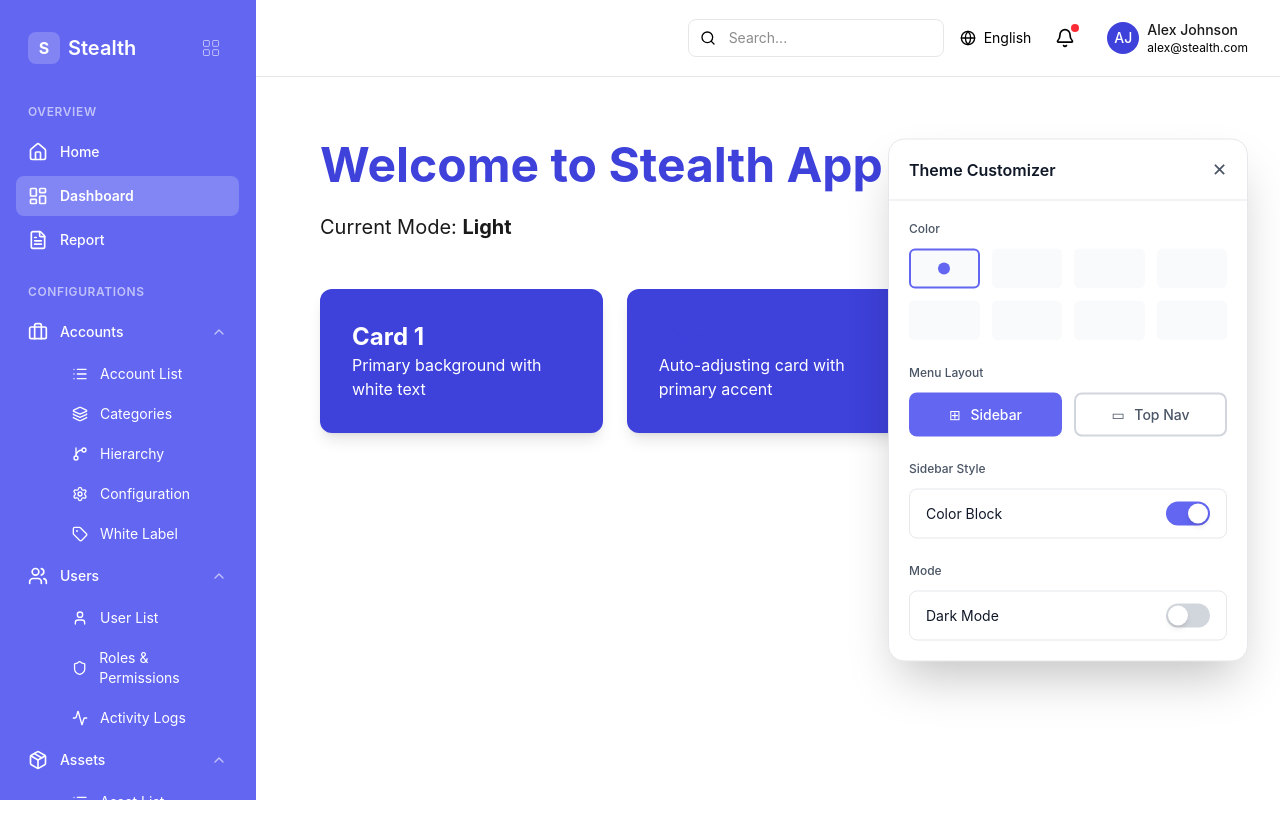
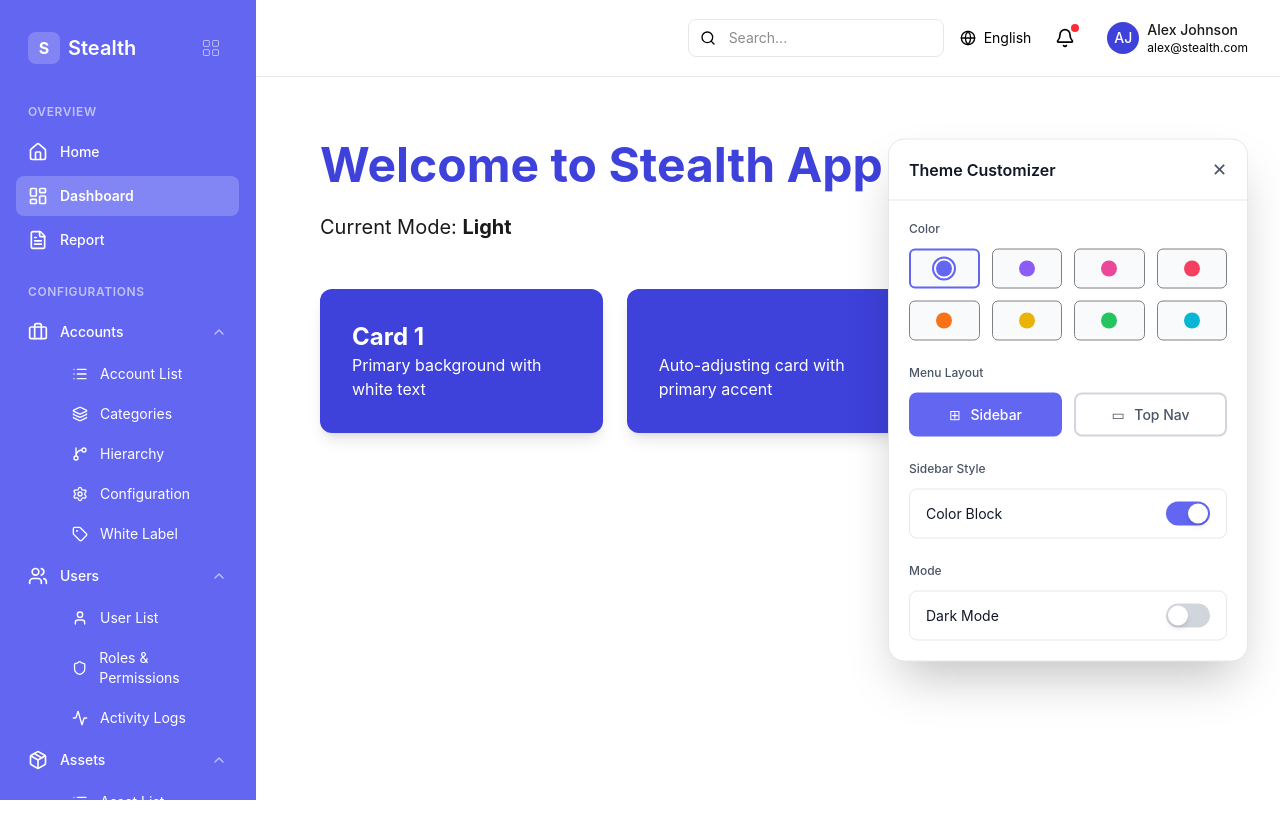
Before and after one commit to sandeep3642/stealth, a React (Vite) app: page /dashboard in a window 1280 px wide. Shown: the top 838 px of the page. Built offline with nearby package versions, Linux system fonts and the light colour scheme.

Commit message:
fix : color block

```diff
--- a/index.html
+++ b/index.html
@@ -4,7 +4,7 @@
     <meta charset="UTF-8" />
     <link rel="icon" type="image/svg+xml" href="/vite.svg" />
     <meta name="viewport" content="width=device-width, initial-scale=1.0" />
-    <title>my-react-tailwind-app</title>
+    <title>StelthX</title>
   </head>
   <body>
     <div id="root"></div>
--- a/src/components/ThemeCustomizer.jsx
+++ b/src/components/ThemeCustomizer.jsx
@@ -65,23 +65,20 @@ export default function ThemeCustomizer() {
   // Open panel
   return (
     <div
-      className={`fixed top-1/2 right-8 -translate-y-1/2 z-50 w-90 rounded-2xl shadow-2xl border overflow-hidden ${
-        isDark
+      className={`fixed top-1/2 right-8 -translate-y-1/2 z-50 w-90 rounded-2xl shadow-2xl border overflow-hidden ${isDark
           ? "bg-gray-950 text-white border-gray-800"
           : "bg-white text-gray-900 border-gray-200"
         }`}
     >
       {/* Header */}
       <div
-        className={`flex items-center justify-between px-5 py-4 border-b ${
-          isDark ? "border-gray-800" : "border-gray-200"
+        className={`flex items-center justify-between px-5 py-4 border-b ${isDark ? "border-gray-800" : "border-gray-200"
           }`}
       >
         <h3 className="text-base font-semibold">Theme Customizer</h3>
         <button
           onClick={() => setIsOpen(false)}
-          className={`transition text-lg ${
-            isDark
+          className={`transition text-lg ${isDark
               ? "text-gray-400 hover:text-white"
               : "text-gray-600 hover:text-gray-900"
             }`}
@@ -95,8 +92,7 @@ export default function ThemeCustomizer() {
         {/* Color Palette */}
         <div>
           <label
-            className={`block text-xs font-medium mb-3 ${
-              isDark ? "text-gray-400" : "text-gray-600"
+            className={`block text-xs font-medium mb-3 ${isDark ? "text-gray-400" : "text-gray-600"
               }`}
           >
             Color
@@ -106,36 +102,38 @@ export default function ThemeCustomizer() {
               <button
                 key={color}
                 onClick={() => handlePresetColor(color)}
-                className="w-full h-10 rounded-md transition-all relative"
+                className="w-full h-10 rounded-md transition-all relative flex items-center justify-center"
                 style={{
                   backgroundColor: "#f1f5f980",
                   border:
                     selectedColor === color
                       ? `2px solid ${color}`
-                      : "2px solid transparent", // light gray border for unselected
+                      : "1px solid gray",
                 }}
               >
+                {/* Center color preview (ALWAYS visible) */}
+                <div
+                  className="w-4 h-4 rounded-full"
+                  style={{ backgroundColor: color }}
+                />
+
+                {/* Selected ring */}
                 {selectedColor === color && (
-                  <div className="absolute inset-0 flex items-center justify-center">
                   <div
-                      className="w-3 h-3 bg-white rounded-full"
-                      style={{
-                        backgroundColor:
-                          selectedColor === color ? color : "transparent",
-                      }}
-                    ></div>
-                  </div>
+                    className="absolute w-6 h-6 rounded-full border-2"
+                    style={{ borderColor: color }}
+                  />
                 )}
               </button>
             ))}
           </div>
+
         </div>
 
         {/* Menu Layout */}
         <div>
           <label
-            className={`block text-xs font-medium mb-3 ${
-              isDark ? "text-gray-400" : "text-gray-600"
+            className={`block text-xs font-medium mb-3 ${isDark ? "text-gray-400" : "text-gray-600"
               }`}
           >
             Menu Layout
@@ -145,8 +143,7 @@ export default function ThemeCustomizer() {
             <div className="flex gap-3">
               <button
                 onClick={() => setLayout("sidebar")}
-                className={`flex-1 py-2.5 px-3 rounded-lg text-sm font-medium transition-all border-2 ${
-                  layout === "sidebar"
+                className={`flex-1 py-2.5 px-3 rounded-lg text-sm font-medium transition-all border-2 ${layout === "sidebar"
                     ? "text-primary-foreground border-primary" // White text + primary border
                     : isDark
                       ? "border-gray-700 text-gray-400 hover:border-gray-600"
@@ -166,8 +163,7 @@ export default function ThemeCustomizer() {
 
               <button
                 onClick={() => setLayout("topnav")}
-                className={`flex-1 py-2.5 px-3 rounded-lg text-sm font-medium transition-all border-2 ${
-                  layout === "topnav"
+                className={`flex-1 py-2.5 px-3 rounded-lg text-sm font-medium transition-all border-2 ${layout === "topnav"
                     ? "text-primary-foreground border-primary" // White text + primary border
                     : isDark
                       ? "border-gray-700 text-gray-400 hover:border-gray-600"
@@ -191,15 +187,13 @@ export default function ThemeCustomizer() {
         {/* Color Block Toggle */}
         <div>
           <label
-            className={`block text-xs font-medium mb-3 ${
-              isDark ? "text-gray-400" : "text-gray-600"
+            className={`block text-xs font-medium mb-3 ${isDark ? "text-gray-400" : "text-gray-600"
               }`}
           >
             Sidebar Style
           </label>
           <div
-            className={`flex items-center justify-between border rounded-lg px-4 py-3 ${
-              isDark ? "border-gray-800" : "border-gray-200"
+            className={`flex items-center justify-between border rounded-lg px-4 py-3 ${isDark ? "border-gray-800" : "border-gray-200"
               }`}
           >
             <span className="text-sm">Color Block</span>
@@ -211,8 +205,7 @@ export default function ThemeCustomizer() {
                 className="sr-only peer"
               />
               <div
-                className={`w-11 h-6 rounded-full peer peer-checked:after:translate-x-full peer-checked:after:border-white after:content-[''] after:absolute after:top-0.5 after:left-[2px] after:bg-white after:rounded-full after:h-5 after:w-5 after:transition-all after:shadow-md ${
-                  isDark ? "bg-gray-700" : "bg-gray-300"
+                className={`w-11 h-6 rounded-full peer peer-checked:after:translate-x-full peer-checked:after:border-white after:content-[''] after:absolute after:top-0.5 after:left-[2px] after:bg-white after:rounded-full after:h-5 after:w-5 after:transition-all after:shadow-md ${isDark ? "bg-gray-700" : "bg-gray-300"
                   }`}
                 style={colorBlock ? { backgroundColor: selectedColor } : {}}
               ></div>
@@ -223,15 +216,13 @@ export default function ThemeCustomizer() {
         {/* Dark Mode Toggle */}
         <div>
           <label
-            className={`block text-xs font-medium mb-3 ${
-              isDark ? "text-gray-400" : "text-gray-600"
+            className={`block text-xs font-medium mb-3 ${isDark ? "text-gray-400" : "text-gray-600"
               }`}
           >
             Mode
           </label>
           <div
-            className={`flex items-center justify-between border rounded-lg px-4 py-3 ${
-              isDark ? "border-gray-800" : "border-gray-200"
+            className={`flex items-center justify-between border rounded-lg px-4 py-3 ${isDark ? "border-gray-800" : "border-gray-200"
               }`}
           >
             <span className="text-sm">Dark Mode</span>
@@ -243,8 +234,7 @@ export default function ThemeCustomizer() {
                 className="sr-only peer"
               />
               <div
-                className={`w-11 h-6 rounded-full peer peer-checked:after:translate-x-full peer-checked:after:border-white after:content-[''] after:absolute after:top-0.5 after:left-[2px] after:bg-white after:rounded-full after:h-5 after:w-5 after:transition-all after:shadow-md ${
-                  isDark ? "bg-gray-700" : "bg-gray-300"
+                className={`w-11 h-6 rounded-full peer peer-checked:after:translate-x-full peer-checked:after:border-white after:content-[''] after:absolute after:top-0.5 after:left-[2px] after:bg-white after:rounded-full after:h-5 after:w-5 after:transition-all after:shadow-md ${isDark ? "bg-gray-700" : "bg-gray-300"
                   }`}
                 style={isDark ? { backgroundColor: selectedColor } : {}}
               ></div>
--- a/src/pages/Dashboard.jsx
+++ b/src/pages/Dashboard.jsx
@@ -25,10 +25,10 @@ export default function Dashboard() {
             <h3 className="text-2xl font-bold text-primary">Card 2</h3>
             <p>Auto-adjusting card with primary accent</p>
           </div>
-          <div className="bg-primary text-primary-foreground p-8 rounded-xl shadow-lg">
+          {/* <div className="bg-primary text-primary-foreground p-8 rounded-xl shadow-lg">
             <h3 className="text-2xl font-bold">Card 3</h3>
             <p>Normal card - changes with mode</p>
-          </div>
+          </div> */}
         </div>
       </div>
     </div>
```
Lines whose indentation alone changed are shown as unchanged.
